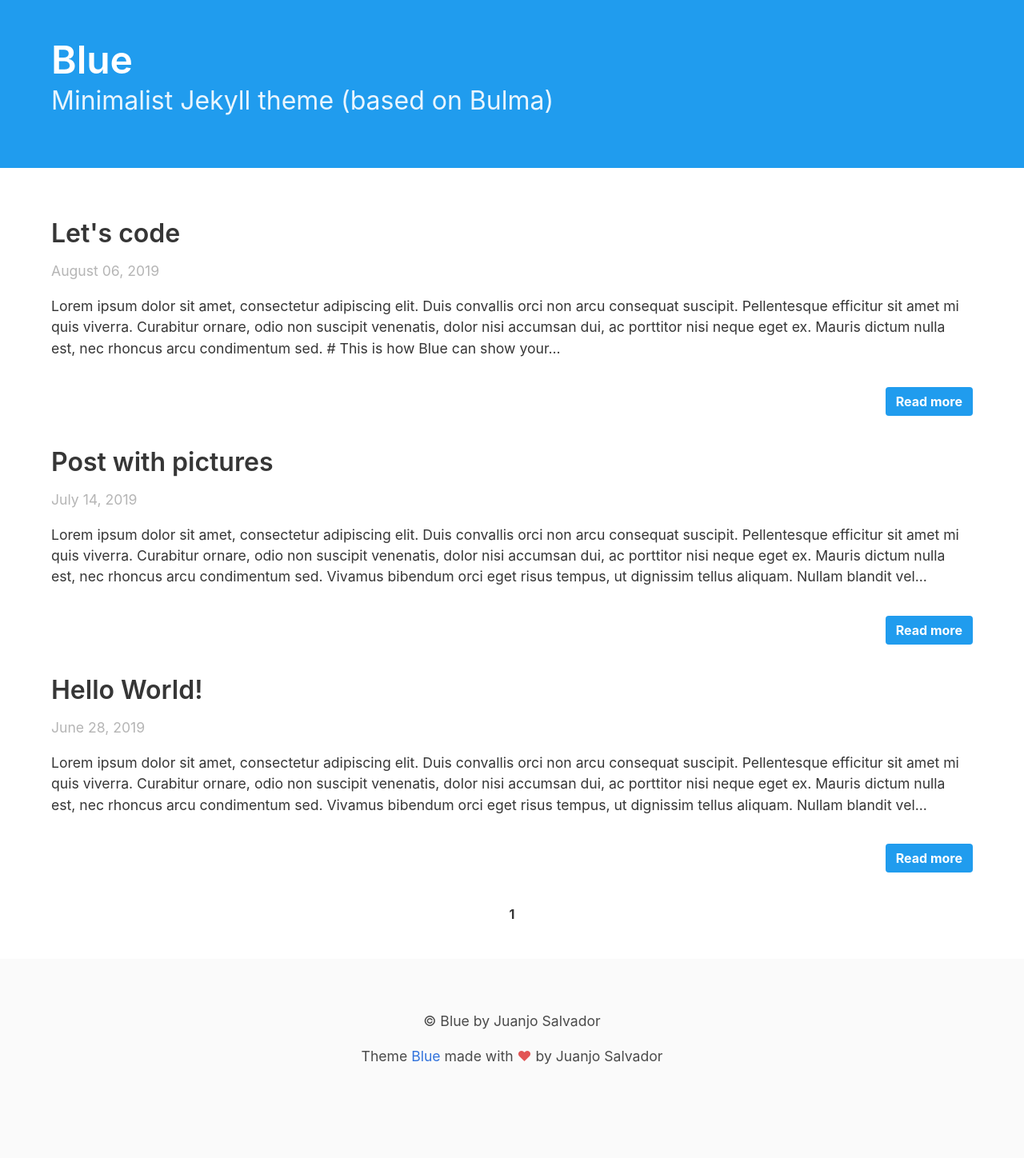
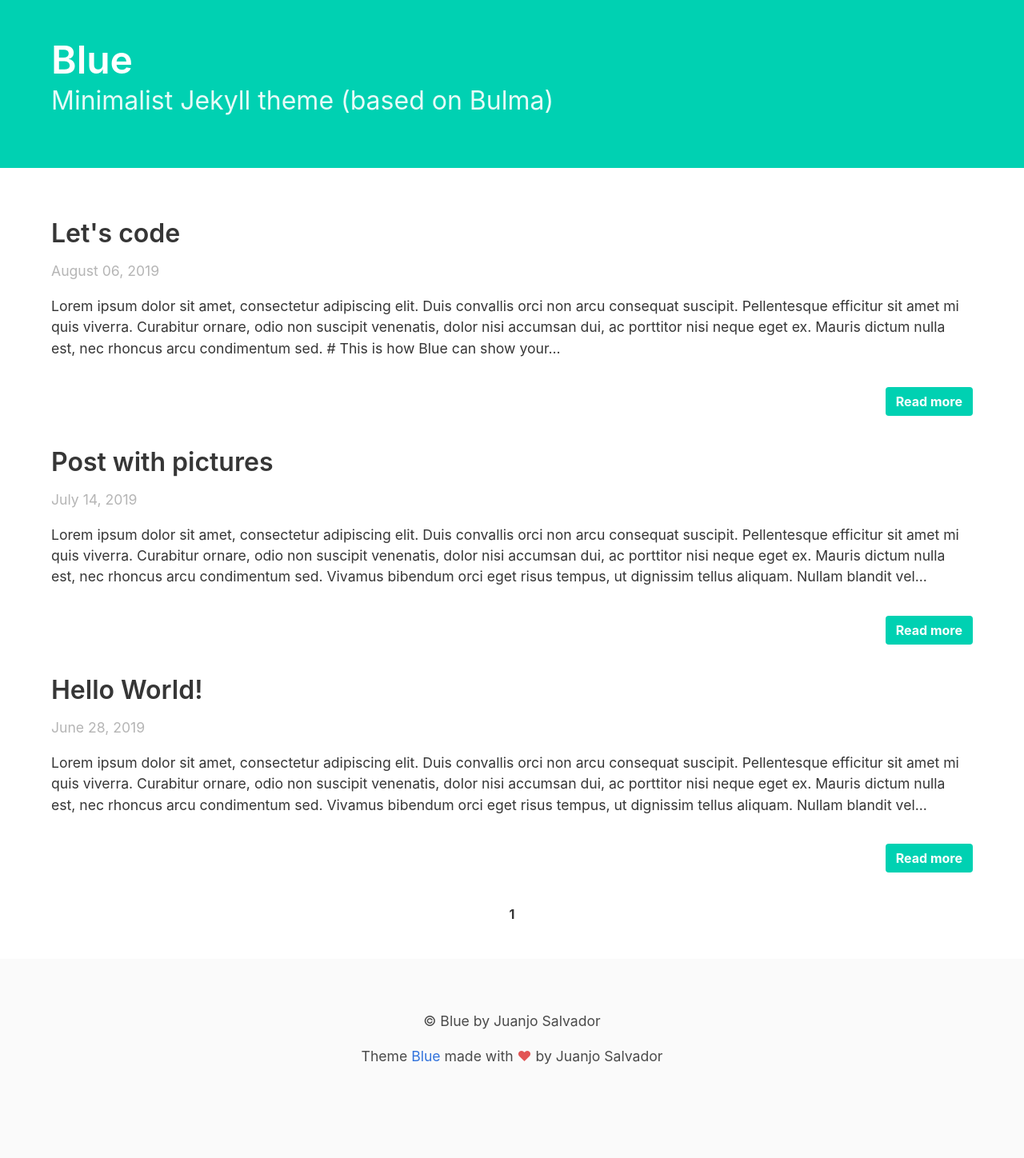
Before and after one commit to JuanjoSalvador/blue, a Jekyll site: the page built from index.html, in a window 1280 px wide. Shown: the whole page at 80% size. Built offline with Jekyll 4.4.1, drawn with Linux system fonts in a browser that asks for light colours; nearby versions of some CDN libraries; the list of posts is cut into pages by our own code.

Commit message:
Add Bulma colors to header and buttons

```diff
--- a/_config.yml
+++ b/_config.yml
@@ -7,6 +7,8 @@
 paginate:       5
 baseurl:
 url:            "https://jsalvador.me"
+
+color:          primary
 
 # Assets
 sass:
--- a/_layouts/default.html
+++ b/_layouts/default.html
@@ -4,7 +4,7 @@
   {% include head.html %}
 
   <body>
-        <section class="hero is-info">
+        <section class="hero is-{{ site.color }}">
             <div class="hero-body">
                 <div class="container main">
                     <div class="columns is-mobile">
--- a/index.html
+++ b/index.html
@@ -16,7 +16,7 @@
             </p>
 
             <p class="frontpage-item-readmore">
-                <a href="{{ post.url | prepend: site.baseurl }}" class="button is-info">
+                <a href="{{ post.url | prepend: site.baseurl }}" class="button is-{{ site.color }}">
                    <strong>Read more</strong>
                 </a>
             </p>
```
